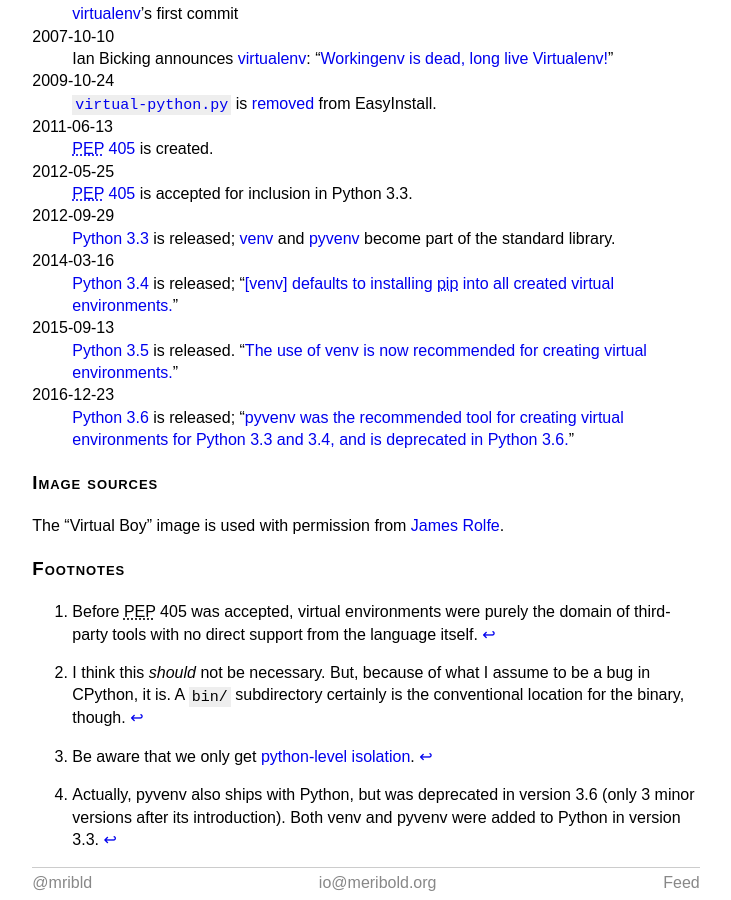
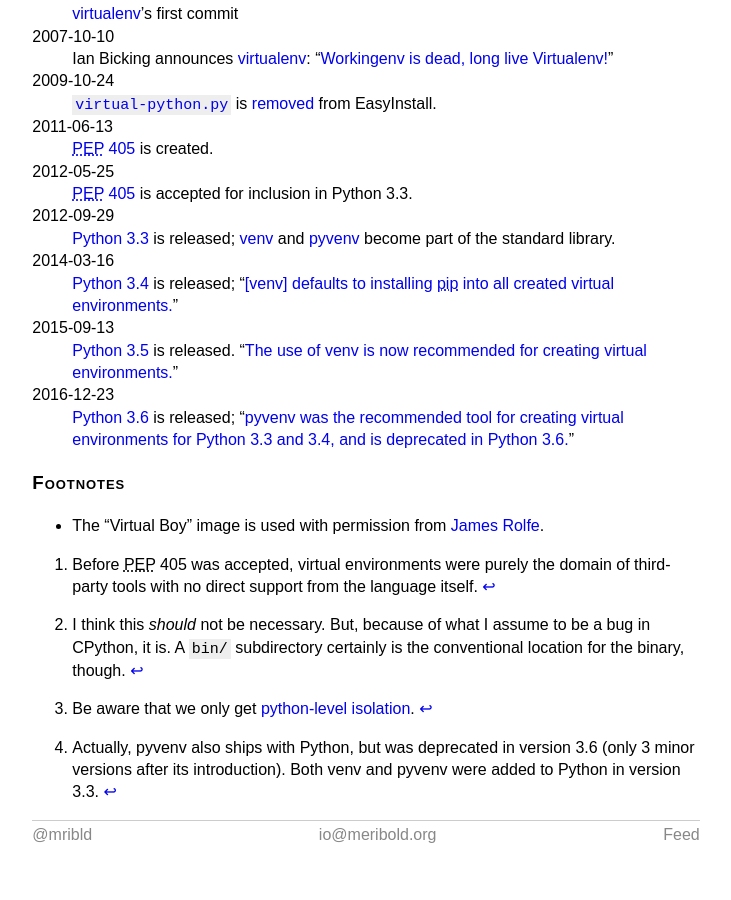
Before and after one commit to meribold/meribold.org, a Jekyll site: the page built from _posts/2018-02-13-virtual-environments-9487.md, in a window 1280 px wide and 900 px high, scrolled down 3796 px. Shown: the whole window, without its empty margins (274-1005 px from the left). Built offline with Jekyll 4.4.1, drawn with Linux system fonts in a browser that asks for light colours; after the commit the page ends 4649 px from its top, so only the background shows below that.

Commit message:
Superficially tweak virtual environments article

```diff
--- a/_posts/2018-02-13-virtual-environments-9487.md
+++ b/_posts/2018-02-13-virtual-environments-9487.md
@@ -9,7 +9,7 @@ image: /assets/virtual-boy-avgn.jpg
 ---
 
 <img class="confined-img"
-src="{{ site.url }}/assets/virtual-boy-avgn.jpg"
+src="/assets/virtual-boy-avgn.jpg"
 alt="The nerd with his Virtual Boy">
 
 Here's a non-exhaustive list of programs that are all meant to help create or manage
@@ -71,7 +71,7 @@ I think that will do.  Is it self-contained, though?  It doesn't contain itself.
 
 <span style="display: block; width: 33%; margin: auto">
 <img class="normal-img" style="width: 100%"
-src="{{ site.url }}/assets/russell.png"
+src="/assets/russell.png"
 alt="Another nerd: Bertrand Russell in 1916"
 title="Consider the directory containing all directories that don't contain themselves.">
 </span>
@@ -297,12 +297,10 @@ environments for Python 3.3 and 3.4, and is deprecated in Python 3.6.][installin
 [workingenv-revisited-post]: http://www.ianbicking.org/workingenv-revisited.html
 [workingenv]: https://web.archive.org/web/20060516191525/http://svn.colorstudy.com:80/home/ianb/workingenv
 
-## Image sources
+## Footnotes
 
-The "Virtual Boy" image is used with permission from [James
-Rolfe](https://en.wikipedia.org/wiki/James_Rolfe).
-
-## Footnotes
+*   The "Virtual Boy" image is used with permission from
+    [James Rolfe](https://en.wikipedia.org/wiki/James_Rolfe).
 
 [library/venv]: https://docs.python.org/3/library/venv.html
     "The Python Standard Library: venv — Creation of virtual environments"
```
